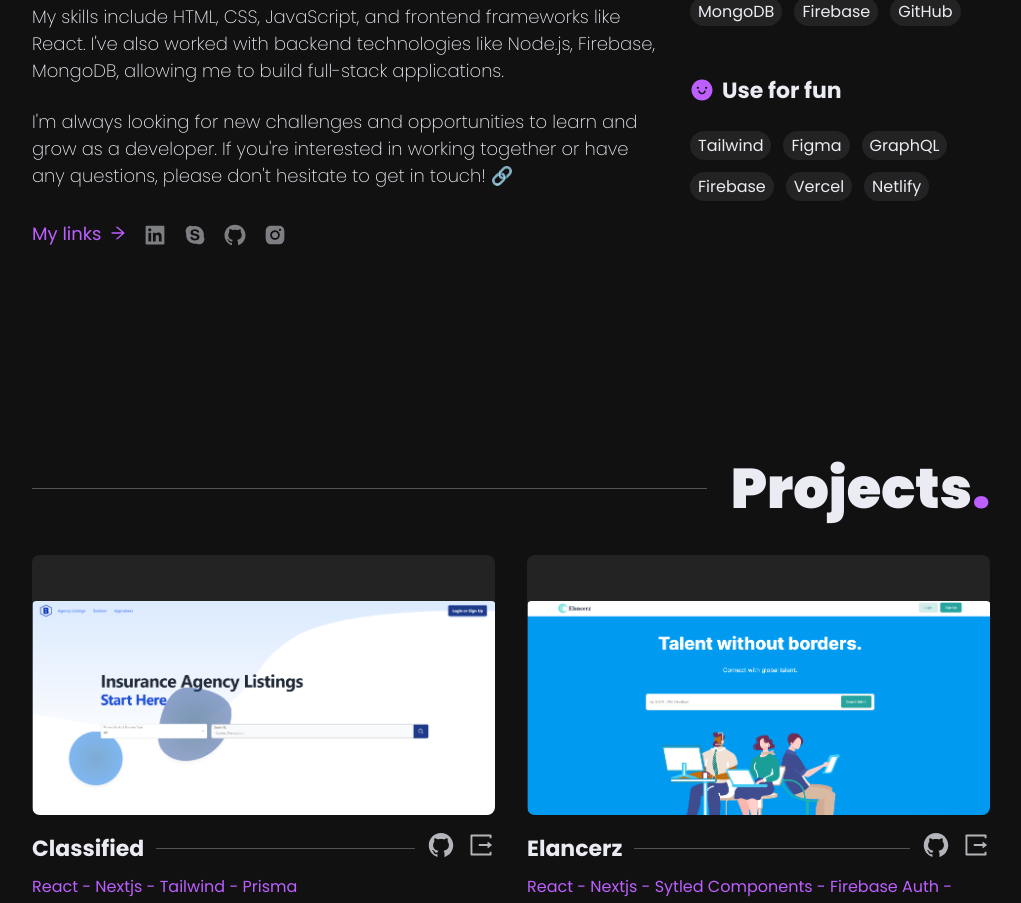
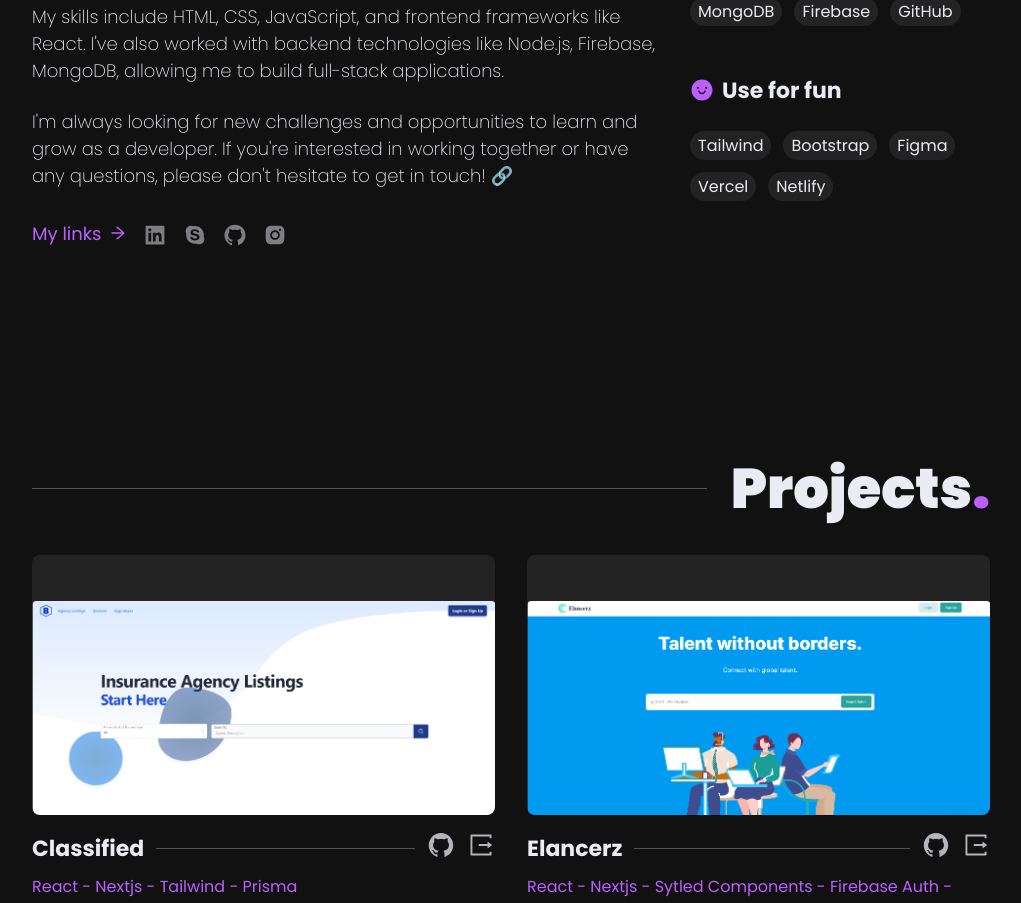
Before and after one commit to tanvirsp/portfolio-nextJS, a Next.js app: page / in a window 1280 px wide. Shown: the part 1376-2279 px from the top of the page, without its empty margins (159-1180 px from the left). Built offline with nearby package versions, Linux system fonts and the light colour scheme.

Commit message:
CV added

```diff
--- a/components/home/about/Stats.tsx
+++ b/components/home/about/Stats.tsx
@@ -35,9 +35,8 @@
           </h4>
           <div className={styles.statGrid}>
             <span className="chip">Tailwind</span>
+            <span className="chip">Bootstrap</span>
             <span className="chip">Figma</span>
-            <span className="chip">GraphQL</span>
-            <span className="chip">Firebase</span>
             <span className="chip">Vercel</span>
             <span className="chip">Netlify</span>
           </div>
--- a/components/nav/Heading.tsx
+++ b/components/nav/Heading.tsx
@@ -8,7 +8,7 @@
       <MyLinks />
       {/* <div className={styles.headingButtons}> */}
 
-      <OutlineButton onClick={() => window.open("/John Carlo P. Devera.pdf")}>
+      <OutlineButton onClick={() => window.open("https://drive.google.com/file/d/17ROA_no-nIbbsN-KHUNGPHjO5U-dWeJz/view")}>
         My resume
       </OutlineButton>
       {/* </div> */}
```
